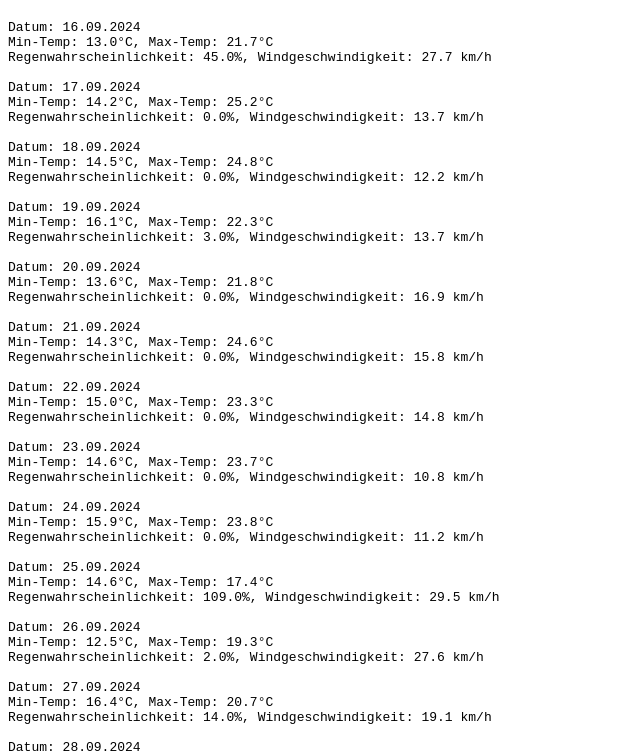
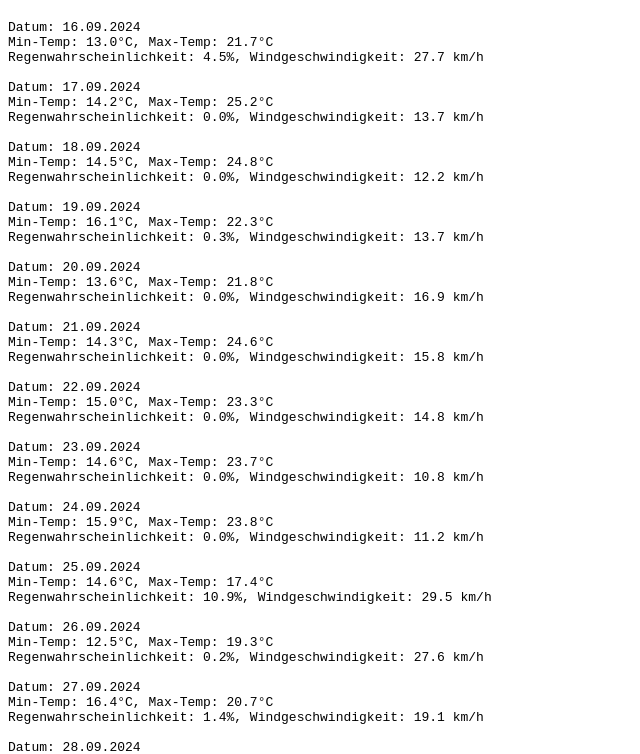
Before and after one commit to justArale/automatic-forecast, a plain HTML site: page index.html in a window 1280 px wide. Shown: the part 46-800 px from the top of the page, without its empty margins (0-640 px from the left). Drawn offline with Linux system fonts and the light colour scheme.

Commit message:
just weather data changes because of running the function

```diff
--- a/index.html
+++ b/index.html
@@ -9,7 +9,7 @@
             <h1>14-Day Weather Forecast for Berlin</h1>
             <pre>Datum: 16.09.2024
 Min-Temp: 13.0°C, Max-Temp: 21.7°C
-Regenwahrscheinlichkeit: 45.0%, Windgeschwindigkeit: 27.7 km/h
+Regenwahrscheinlichkeit: 4.5%, Windgeschwindigkeit: 27.7 km/h
 
 Datum: 17.09.2024
 Min-Temp: 14.2°C, Max-Temp: 25.2°C
@@ -21,7 +21,7 @@ Regenwahrscheinlichkeit: 0.0%, Windgeschwindigkeit: 12.2 km/h
 
 Datum: 19.09.2024
 Min-Temp: 16.1°C, Max-Temp: 22.3°C
-Regenwahrscheinlichkeit: 3.0%, Windgeschwindigkeit: 13.7 km/h
+Regenwahrscheinlichkeit: 0.3%, Windgeschwindigkeit: 13.7 km/h
 
 Datum: 20.09.2024
 Min-Temp: 13.6°C, Max-Temp: 21.8°C
@@ -45,15 +45,15 @@ Regenwahrscheinlichkeit: 0.0%, Windgeschwindigkeit: 11.2 km/h
 
 Datum: 25.09.2024
 Min-Temp: 14.6°C, Max-Temp: 17.4°C
-Regenwahrscheinlichkeit: 109.0%, Windgeschwindigkeit: 29.5 km/h
+Regenwahrscheinlichkeit: 10.9%, Windgeschwindigkeit: 29.5 km/h
 
 Datum: 26.09.2024
 Min-Temp: 12.5°C, Max-Temp: 19.3°C
-Regenwahrscheinlichkeit: 2.0%, Windgeschwindigkeit: 27.6 km/h
+Regenwahrscheinlichkeit: 0.2%, Windgeschwindigkeit: 27.6 km/h
 
 Datum: 27.09.2024
 Min-Temp: 16.4°C, Max-Temp: 20.7°C
-Regenwahrscheinlichkeit: 14.0%, Windgeschwindigkeit: 19.1 km/h
+Regenwahrscheinlichkeit: 1.4%, Windgeschwindigkeit: 19.1 km/h
 
 Datum: 28.09.2024
 Min-Temp: 13.0°C, Max-Temp: 19.6°C
@@ -65,7 +65,7 @@ Regenwahrscheinlichkeit: 0.0%, Windgeschwindigkeit: 14.0 km/h
 
 Datum: 30.09.2024
 Min-Temp: 16.9°C, Max-Temp: 21.8°C
-Regenwahrscheinlichkeit: 47.0%, Windgeschwindigkeit: 10.6 km/h
+Regenwahrscheinlichkeit: 4.7%, Windgeschwindigkeit: 10.6 km/h
 
 </pre>
             <h2>Temperature Chart</h2>
```
Also changed, not shown: temperature_chart.png.
